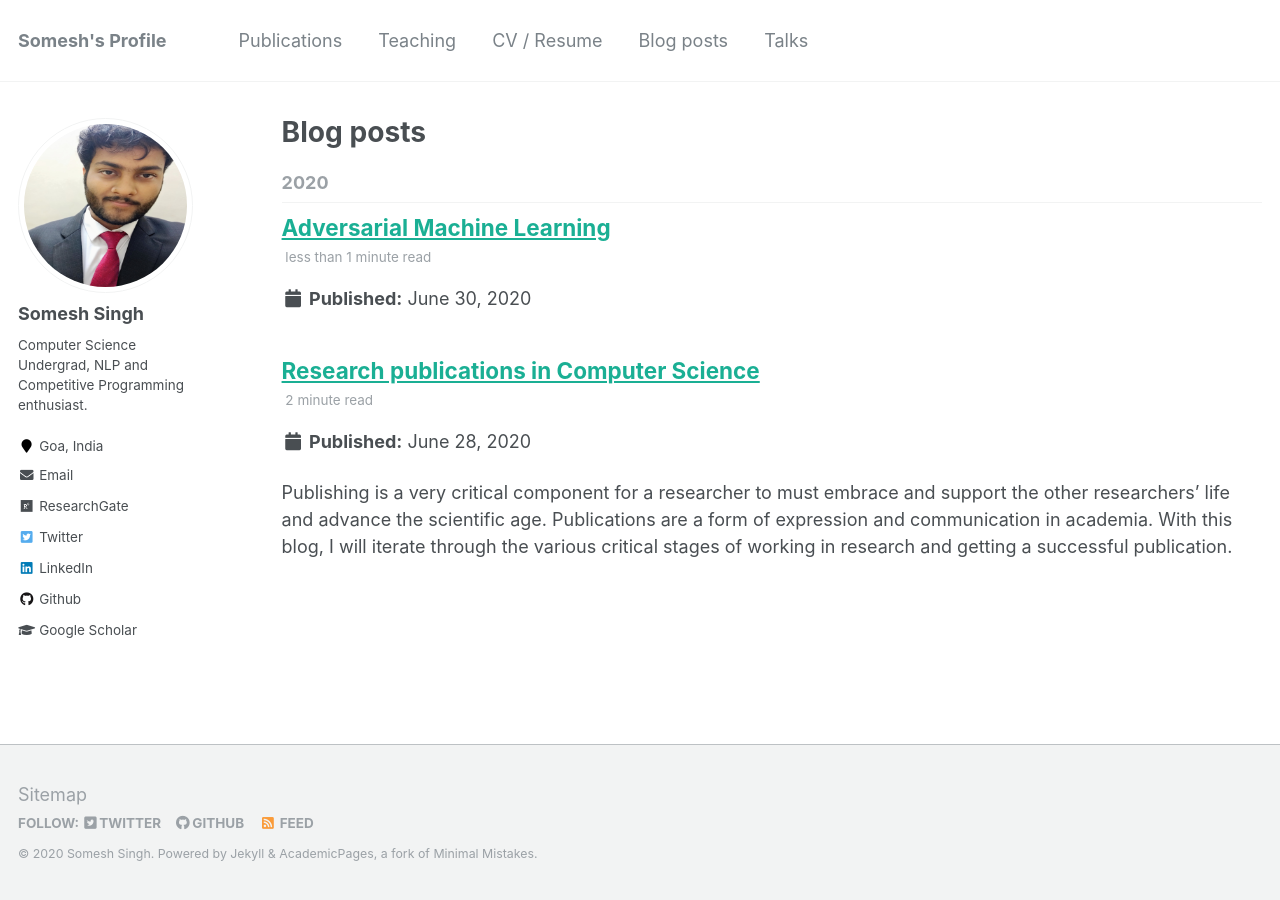
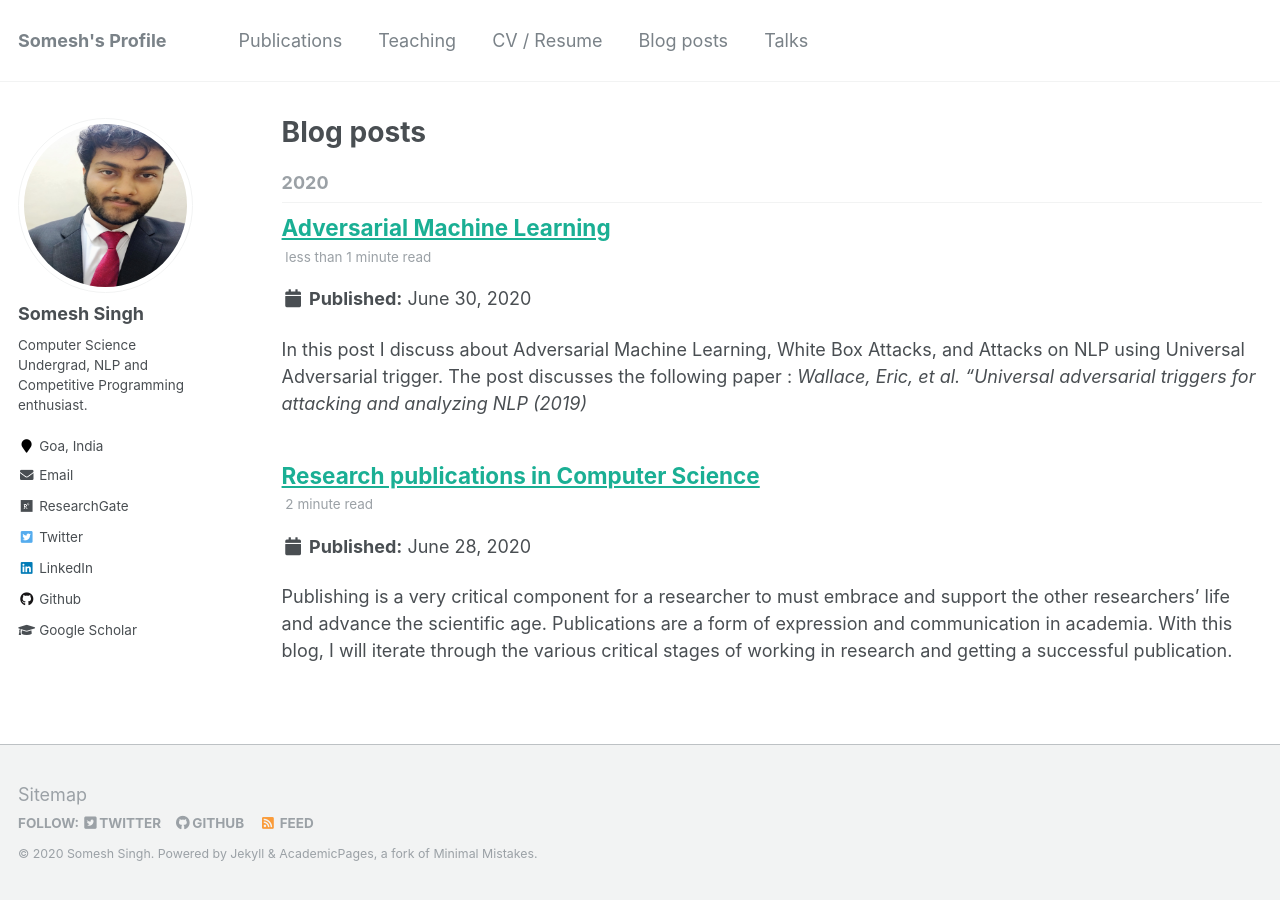
Before and after one commit to someshsingh22/someshsingh22.github.io, a Jekyll site: the page built from _pages/year-archive.html, in a window 1280 px wide. Built offline with Jekyll 4.4.1, drawn with Linux system fonts in a browser that asks for light colours.

Commit message:
Notion References added

```diff
--- a/_posts/2020-06-30-adversarial.md
+++ b/_posts/2020-06-30-adversarial.md
@@ -5,3 +5,4 @@
 redirect_to: https://www.notion.so/Adversarial-Machine-Learning-3093810992bf4806968ab506999ac069
 comments : false
 ---
+In this post I discuss about Adversarial Machine Learning, White Box Attacks, and Attacks on NLP using Universal Adversarial trigger. The post discusses the following paper : *Wallace, Eric, et al. "Universal adversarial triggers for attacking and analyzing NLP (2019)*
```
